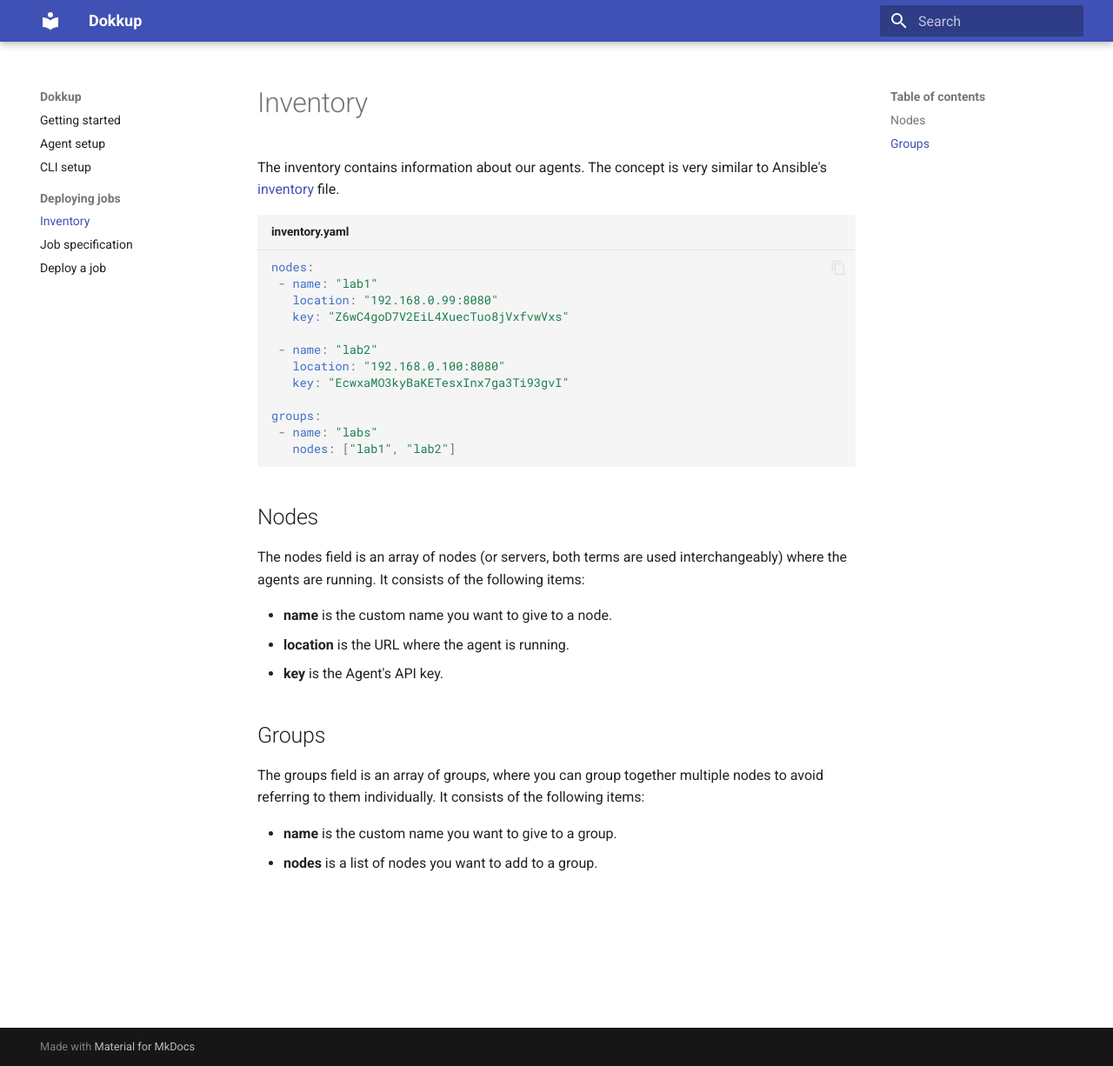
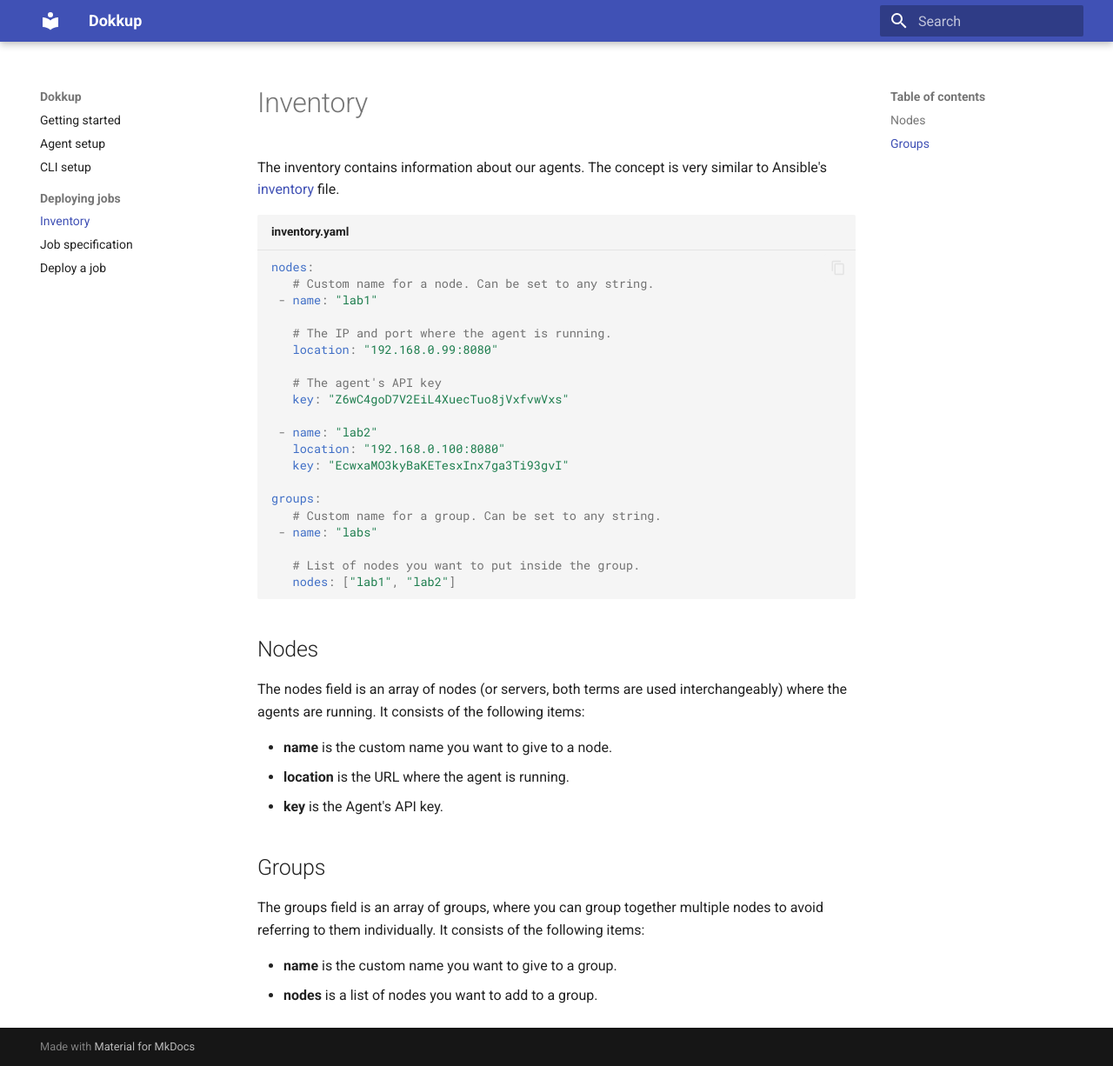
Before and after one commit to XiovV/dokkup, an MkDocs documentation site: the page built from docs/deploying_jobs/inventory.md, in a window 1280 px wide and 1226 px high. Shown: the whole window at 87% size. Built offline with MkDocs 1.6.1 and Material for MkDocs 9.7.7, drawn with Linux system fonts in a browser that asks for light colours.

Commit message:
docs(mkdocs): add comments to the inventory file example

````diff
--- a/docs/deploying_jobs/inventory.md
+++ b/docs/deploying_jobs/inventory.md
@@ -3,8 +3,13 @@ The inventory contains information about our agents. The concept is very similar
 
 ```yaml title="inventory.yaml"
 nodes:
+   # Custom name for a node. Can be set to any string.
  - name: "lab1"
+
+   # The IP and port where the agent is running.
    location: "192.168.0.99:8080"
+
+   # The agent's API key
    key: "Z6wC4goD7V2EiL4XuecTuo8jVxfvwVxs"
 
  - name: "lab2"
@@ -12,7 +17,10 @@ nodes:
    key: "EcwxaMO3kyBaKETesxInx7ga3Ti93gvI"
 
 groups:
+   # Custom name for a group. Can be set to any string.
  - name: "labs"
+
+   # List of nodes you want to put inside the group.
    nodes: ["lab1", "lab2"]
 ```
 
````
